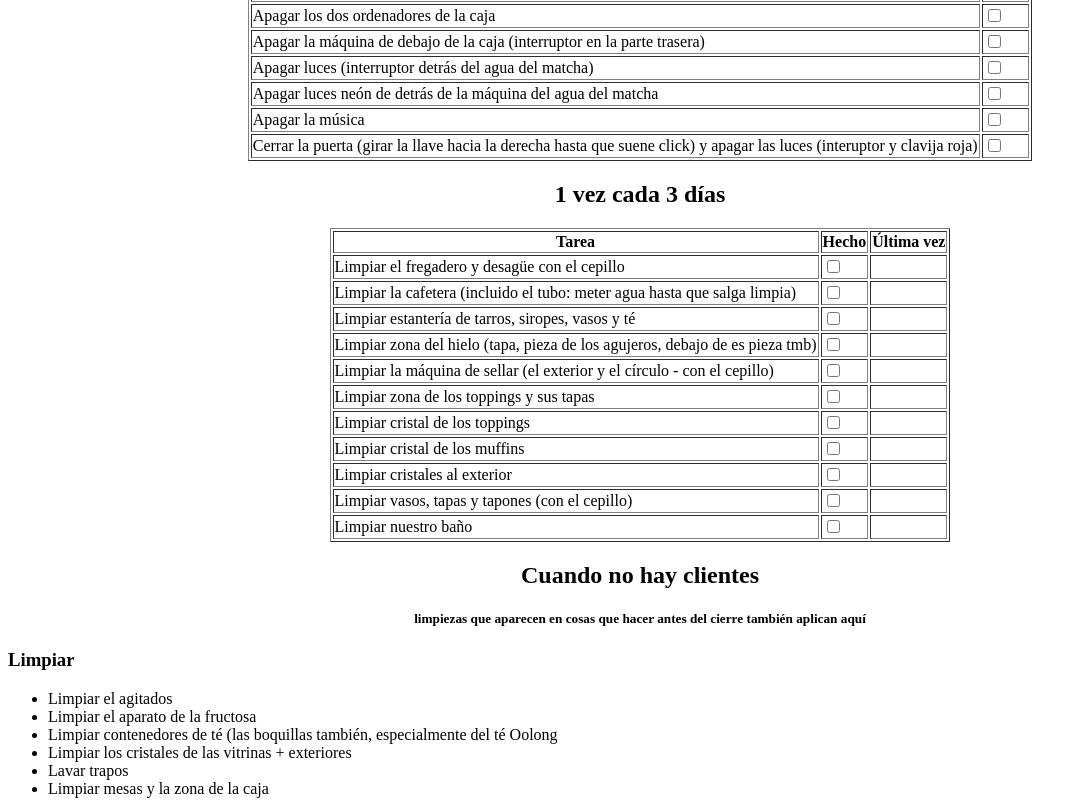
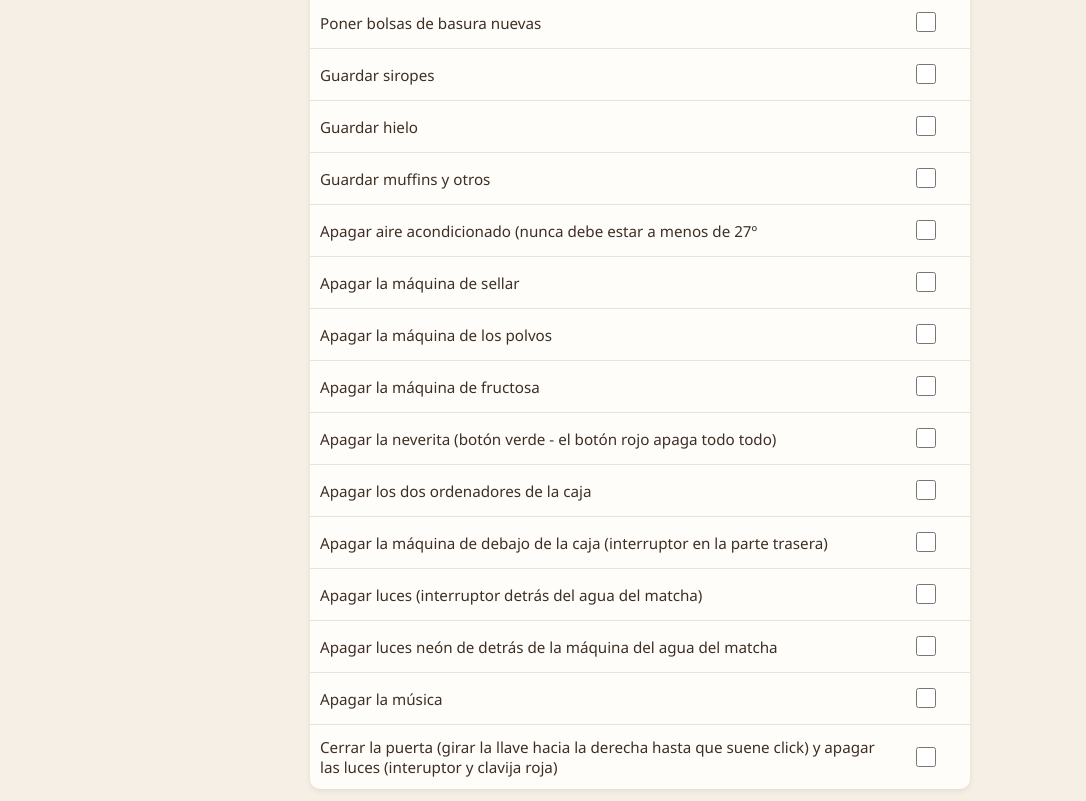
Before and after one commit to guanlink/chashier, a plain HTML site: page index.html in a window 1280 px wide. Shown: the part 540-1341 px from the top of the page, without its empty margins (0-1086 px from the left). Drawn offline with Linux system fonts and the light colour scheme; no server answers.

Commit message:
Update index.html

```diff
--- a/index.html
+++ b/index.html
@@ -2,6 +2,118 @@
 <html>
 <head>
     <title>Checklist</title>
+	<style>
+    * {
+        box-sizing: border-box;
+    }
+
+    body {
+        font-family: 'Segoe UI', Arial, sans-serif;
+        background-color: #f5efe6;
+        color: #3e2f24;
+        margin: 0;
+        padding: 20px;
+        max-width: 700px;
+        margin: 0 auto;
+    }
+
+    h1 {
+        text-align: center;
+        color: #6f4e37;
+        font-size: 1.8em;
+        margin-bottom: 5px;
+    }
+
+    h2 {
+        color: #6f4e37;
+        border-bottom: 2px solid #d9c3a9;
+        padding-bottom: 8px;
+        margin-top: 40px;
+    }
+
+    h3 {
+        color: #8a6d4f;
+        margin-top: 25px;
+    }
+
+    h5 {
+        color: #a08b73;
+        font-weight: normal;
+        font-style: italic;
+        font-size: 0.85em;
+    }
+
+    table {
+        width: 100%;
+        border-collapse: collapse;
+        margin: 15px 0 30px 0;
+        background-color: #fffdfa;
+        box-shadow: 0 2px 6px rgba(0,0,0,0.08);
+        border-radius: 10px;
+        overflow: hidden;
+    }
+
+    table, th, td {
+        border: none;
+    }
+
+    th {
+        background-color: #6f4e37;
+        color: white;
+        padding: 12px 10px;
+        text-align: left;
+        font-size: 0.95em;
+    }
+
+    td {
+        padding: 12px 10px;
+        border-bottom: 1px solid #ece3d6;
+        font-size: 0.95em;
+    }
+
+    tr:last-child td {
+        border-bottom: none;
+    }
+
+    tr:hover td {
+        background-color: #faf6ef;
+    }
+
+    input[type="checkbox"] {
+        width: 20px;
+        height: 20px;
+        accent-color: #6f4e37;
+        cursor: pointer;
+    }
+
+    ul {
+        background-color: #fffdfa;
+        padding: 15px 15px 15px 35px;
+        border-radius: 10px;
+        box-shadow: 0 2px 6px rgba(0,0,0,0.08);
+        margin-bottom: 20px;
+    }
+
+    li {
+        margin-bottom: 8px;
+        line-height: 1.4;
+    }
+
+    @media (max-width: 480px) {
+        body {
+            padding: 10px;
+        }
+
+        th, td {
+            padding: 8px 6px;
+            font-size: 0.85em;
+        }
+
+        h1 {
+            font-size: 1.4em;
+        }
+    }
+</style>
 </head>
 
 <body>
@@ -10,7 +122,7 @@
 
  <h2 align="center">Cierre</h2>
 
-<table border="1" align="center">
+<table>
     <tr>
         <th>Tarea</th>
         <th>Hecho</th>
@@ -124,7 +236,7 @@
 
  <h2 align="center">1 vez cada 3 días</h2>
 
-<table border="1" align="center">
+<table>
     <tr>
         <th>Tarea</th>
         <th>Hecho</th>
```
